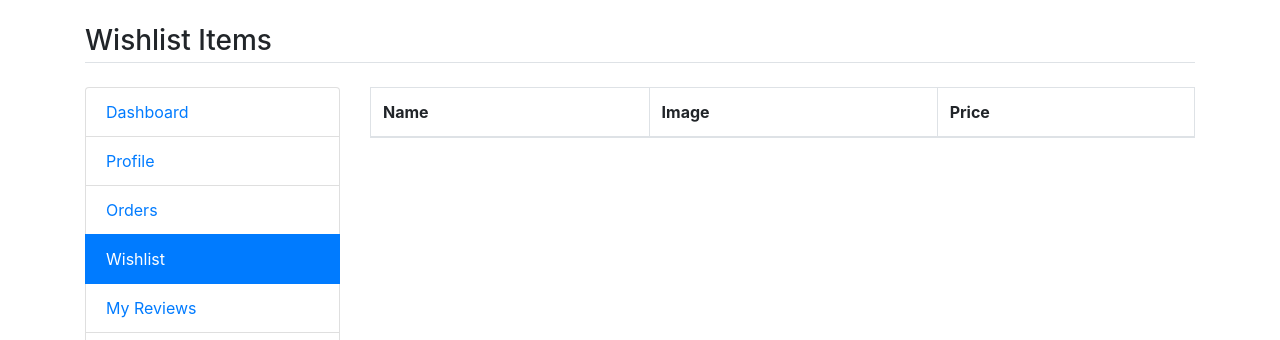
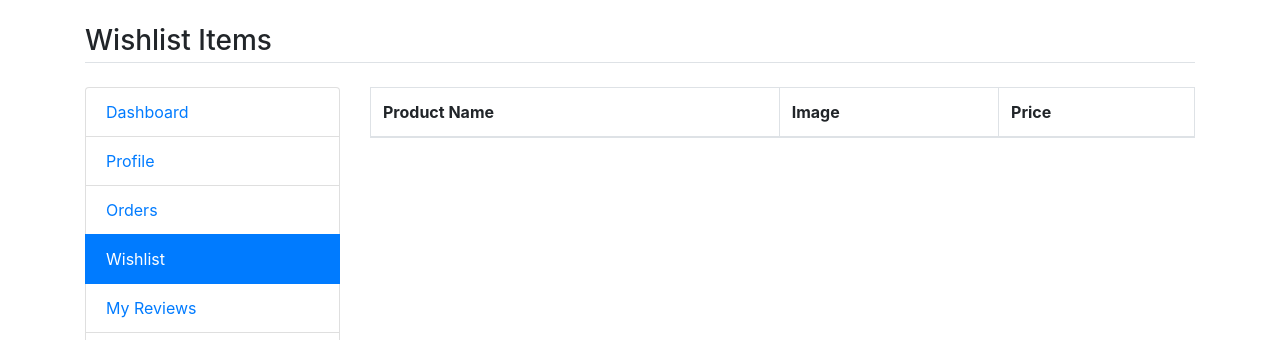
Before and after one commit to NaTneSsIT/DO_AN_TN_ORGANIC_SHOP, a Django app: page /my-wishlist in a window 1280 px wide. Shown: the part 106-446 px from the top of the page. Run offline with Django 4.2, Linux system fonts and the light colour scheme; the visitor is signed in with stand-in values (Sample User, id 1); data that the repository does not hold is empty; parts of the project's set-up code (start-up, migrations or seed data) failed here and were passed over; some libraries are stand-ins or nearby versions; some web fonts are replaced.

Commit message:
update wish list

```diff
--- a/main2/templates/user/wishlist.html
+++ b/main2/templates/user/wishlist.html
@@ -13,7 +13,7 @@
 				<table class="table-bordered table">
 					<thead>
 						<tr>
-							<th>Name</th>
+							<th>Product Name</th>
 							<th>Image</th>
 							<th>Price</th>
 						</tr>
```
